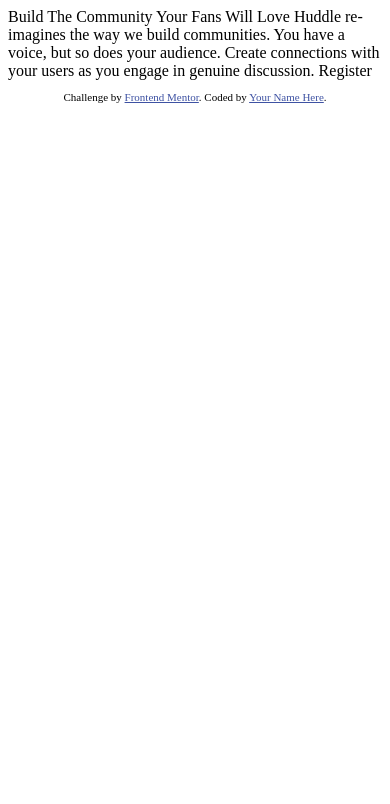
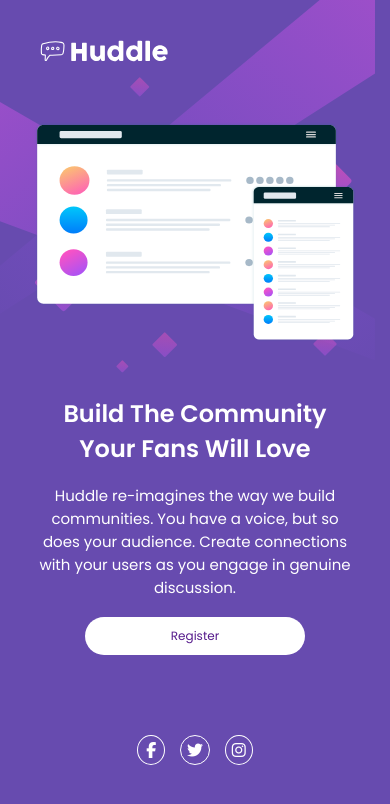
Before and after one commit to almero0922/HuddleLandingPage, a plain HTML site: page index.html in a window 390 px wide. Drawn offline with Linux system fonts and the light colour scheme.

Commit message:
Mobile version done

```diff
--- a/index.html
+++ b/index.html
@@ -3,11 +3,16 @@
 <head>
   <meta charset="UTF-8">
   <meta name="viewport" content="width=device-width, initial-scale=1.0"> <!-- displays site properly based on user's device -->
-
+  <link rel="stylesheet" href="style.css">
   <link rel="icon" type="image/png" sizes="32x32" href="./images/favicon-32x32.png">
-
+  <link rel="preconnect" href="https://fonts.googleapis.com">
+  <link rel="preconnect" href="https://fonts.gstatic.com" crossorigin>
+  <link href="https://fonts.googleapis.com/css2?family=Open+Sans&family=Poppins:wght@400;600&display=swap" rel="stylesheet">
   <title>Frontend Mentor | Huddle landing page with single introductory section</title>
-
+  <script
+  src="https://kit.fontawesome.com/f6a3ea15f1.js"
+  crossorigin="anonymous"
+  ></script>
   <!-- Feel free to remove these styles or customise in your own stylesheet 👍 -->
   <style>
     .attribution { font-size: 11px; text-align: center; }
@@ -15,19 +20,22 @@
   </style>
 </head>
 <body>
-
-  Build The Community Your Fans Will Love
-
-  Huddle re-imagines the way we build communities. You have a voice, but so does your audience.
-  Create connections with your users as you engage in genuine discussion.
-
-  Register
-
-  <footer>
-    <p class="attribution">
-      Challenge by <a href="https://www.frontendmentor.io?ref=challenge" target="_blank">Frontend Mentor</a>.
-      Coded by <a href="#">Your Name Here</a>.
-    </p>
-  </footer>
+  <main>
+    <section class="logo-img-container">
+      <span></span>
+      <img src="./images/illustration-mockups.svg" alt="">
+    </section>
+    <section class="info-container">
+      <h2>Build The Community Your Fans Will Love</h2>
+      <p> Huddle re-imagines the way we build communities. You have a voice, but so does your audience.
+        Create connections with your users as you engage in genuine discussion.</p>
+      <a href="">Register</a>
+      <div class="icon-container">
+        <i class="fa-brands fa-facebook-f facebook-icon"></i>
+        <i class="fa-brands fa-twitter"></i>
+        <i class="fa-brands fa-instagram"></i>
+      </div>
+    </section>
+  </main>
 </body>
 </html>
--- /dev/null
+++ b/style.css
@@ -0,0 +1,83 @@
+:root{
+    --violet: hsl(257, 40%, 49%);
+    --softMagenta: hsl(300, 69%, 71%);
+}
+*{
+    margin: 0;
+    padding: 0;
+    box-sizing: border-box;
+}
+body{
+    font-family: 'Open Sans', sans-serif;
+    font-family: 'Poppins', sans-serif;
+    min-height: 100vh;
+    background-image: url('./images/bg-mobile.svg');
+    background-repeat: no-repeat;
+    background-color: var(--violet);
+    padding: 34px;
+}
+main{
+    height: auto;
+    display: flex;
+    flex-direction: column;
+    width: 100%;
+    max-height: 800px;
+}
+.logo-img-container{
+    display: flex;
+    flex-direction: column;
+    max-width: 600px;
+}
+.logo-img-container span{
+    display: block;
+    height: 34px;
+    width: 180px;
+    background-image: url('./images/logo.svg');
+    background-size: contain;
+    background-repeat: no-repeat;
+    margin-bottom: 54px;
+}
+.logo-img-container img{
+    width: 100%;
+    height: 220px;
+}
+.info-container{
+    margin-top: 54px;
+    display: flex;
+    flex-direction: column;
+    text-align: center;
+}
+.info-container h2{
+    color: white;
+    margin-bottom: 18px;
+}
+.info-container p{
+    color: white;
+    font-size: 15px;
+    margin-bottom: 18px;
+}
+.info-container a{
+    text-decoration: none;
+    background-color: white;
+    padding: 10px;
+    border-radius: 20px;
+    width: 220px;
+    place-self: center;
+    font-size: 12px;
+    margin-bottom: 80px;
+}
+.icon-container{
+    place-self: center;
+    display: flex;
+    width: 130px;
+    justify-content: space-around;
+}
+.icon-container i{
+    color: white;
+    border: 1px solid white;
+    padding: 6px;
+    border-radius: 50%;
+}
+.icon-container .facebook-icon{
+    padding: 6px 8px 6px 8px;
+}
```
